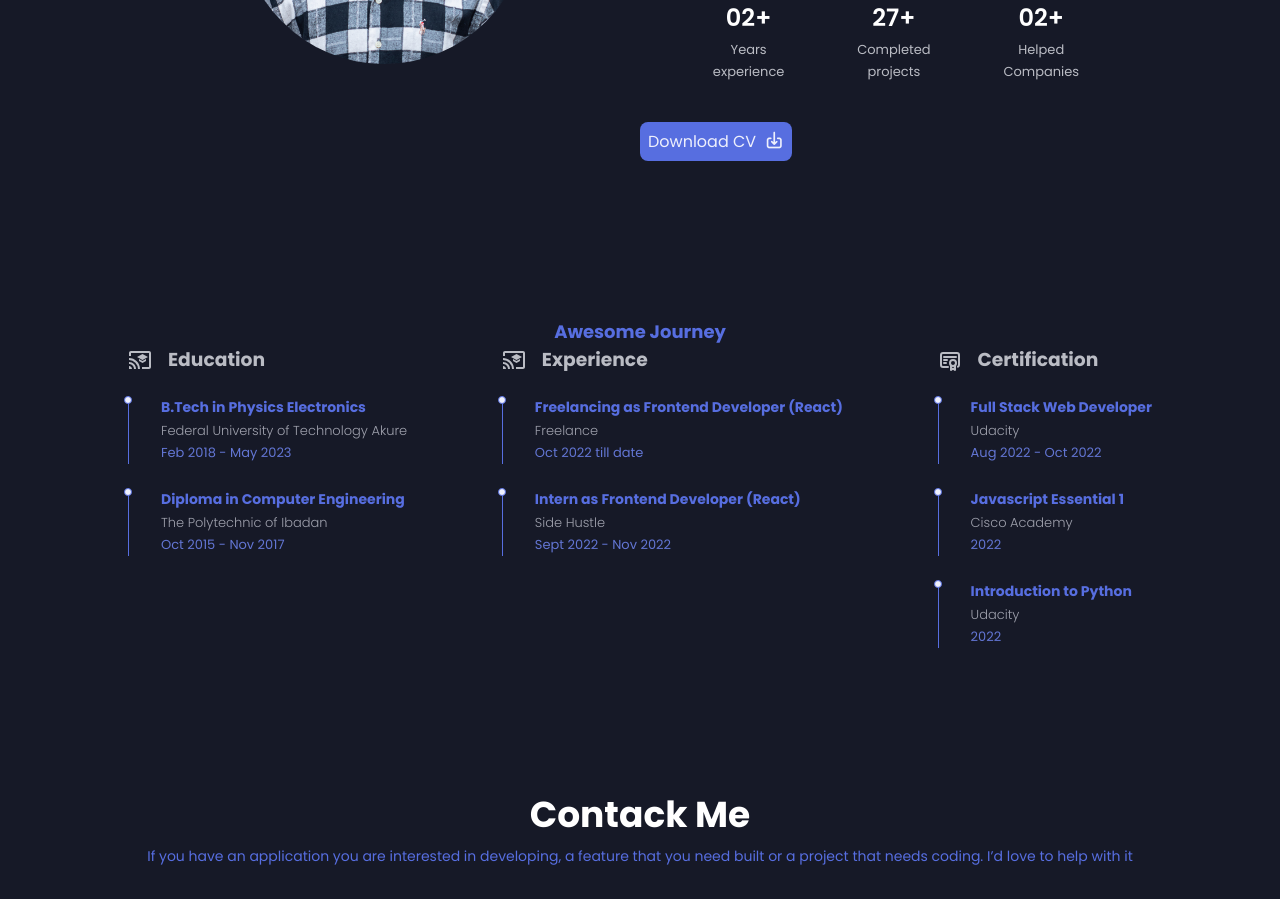
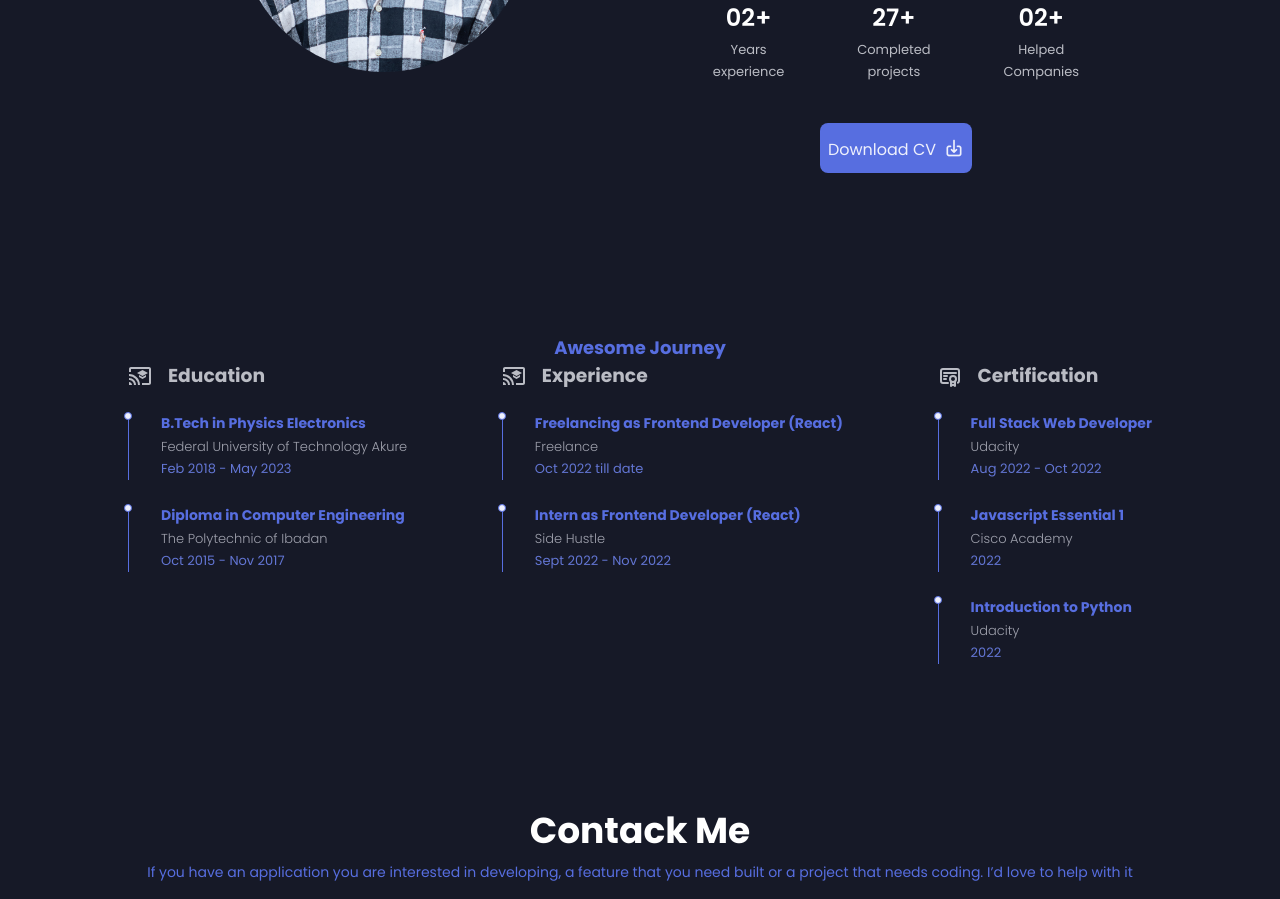
Before and after one commit to habidoyetech/portfolio, a React (Create React App) app: page / in a window 1280 px wide. Shown: the part 1200-2099 px from the top of the page. Built offline with nearby package versions, Linux system fonts and the light colour scheme; a web font is replaced by a local one.

Commit message:
update aboutme section

```diff
--- a/src/Pages/about.css
+++ b/src/Pages/about.css
@@ -114,6 +114,11 @@
   font-size: var(--smaller-font-size);
   display: block;
   text-align: center;
+}
+
+.about__buttons {
+  display: flex;
+  justify-content: center;
 }
 
 .about_contact h1 {
```
Also changed, not shown: src/Pages/About.jsx (+4 -4 lines).
